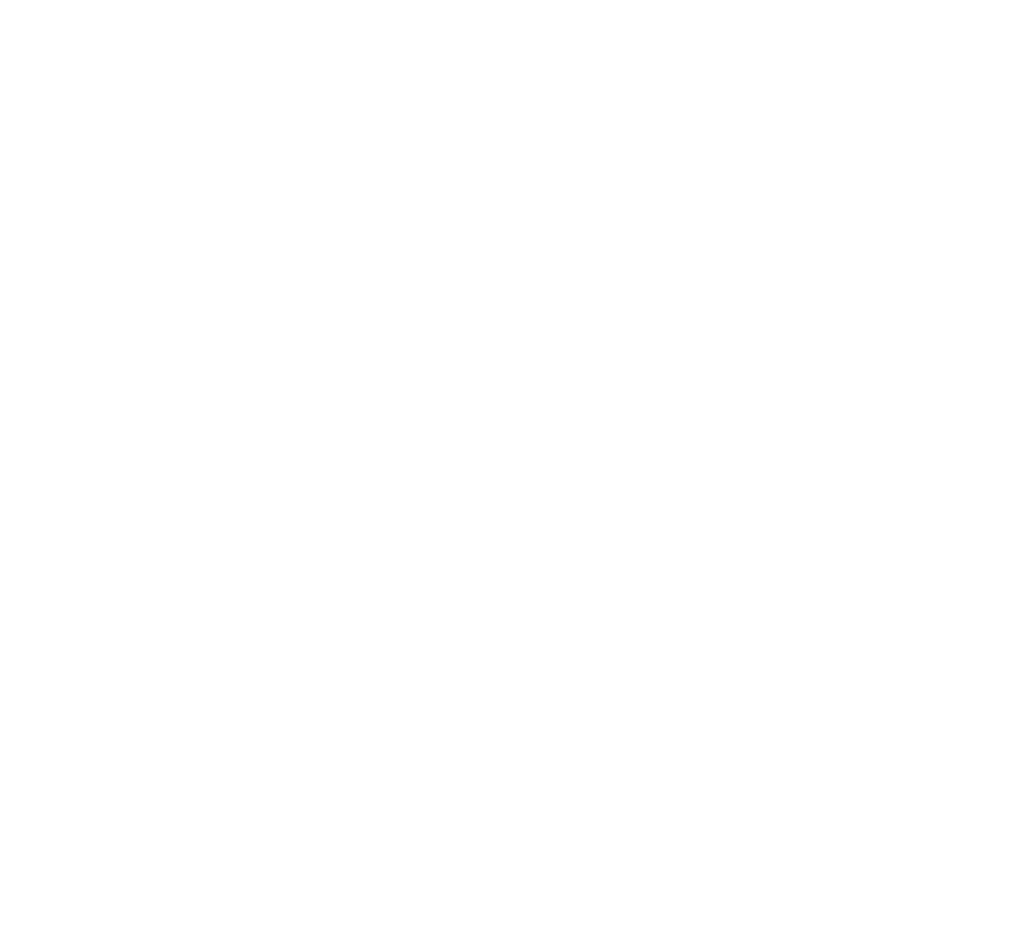
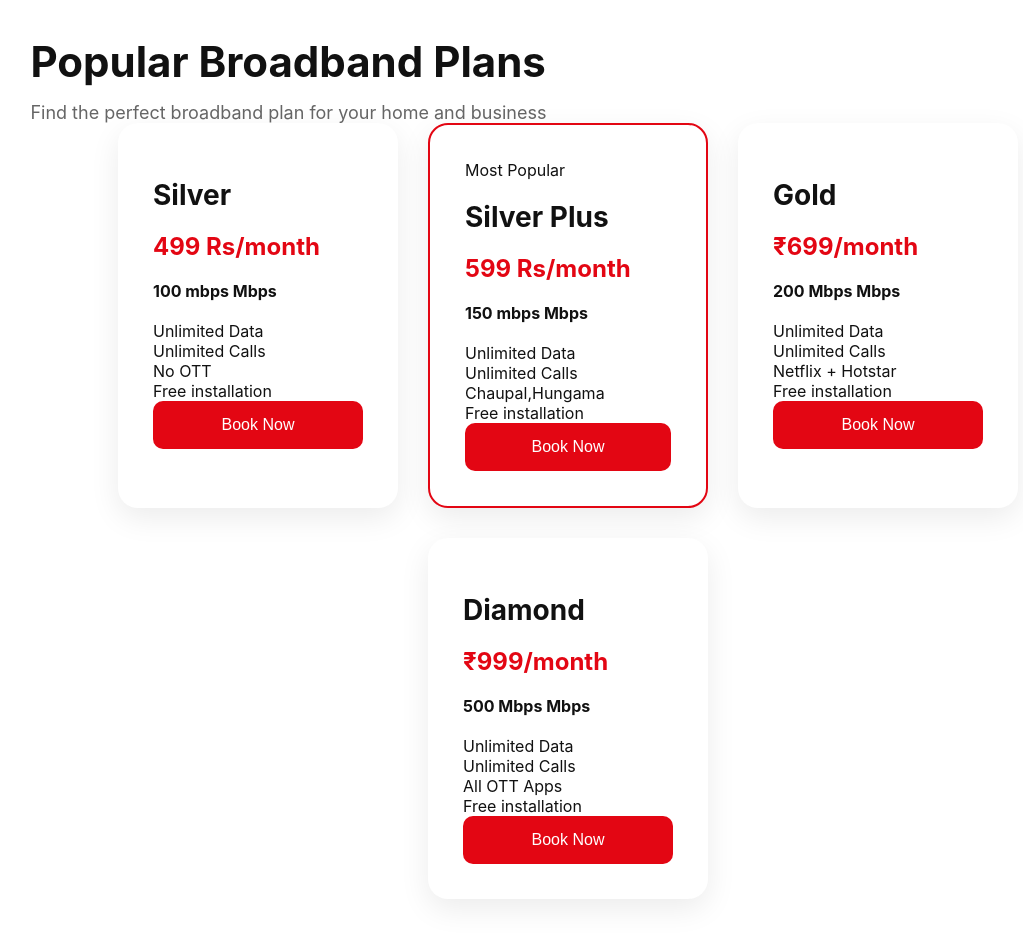
Before and after one commit to damanpreetkaur-coder/netplus-redesign, a React (Vite) app: page / in a window 1280 px wide. Shown: the part 1980-2922 px from the top of the page, without its empty margins (72-1095 px from the left). Before the commit the page ends 1916 px from the top, so only its background shows below. Built offline with nearby package versions, Linux system fonts and the light colour scheme.

Commit message:
Add Popular Plans section using reusable React components

```diff
--- /dev/null
+++ b/src/components/Plans/PlanCard.jsx
@@ -0,0 +1,20 @@
+import "./Plans.css";
+function PlanCard({name, speed, price, ott, popular}){
+return(
+    <div className={`plan-card ${popular ? "popular" : ""}`}>
+        {popular && <div className="badge">Most Popular</div>}
+        <h3>{name}</h3>
+        <h2>{price}<span>/month</span></h2>
+        <p className="speed">{speed} Mbps</p>
+        <ul>
+            <li> Unlimited Data </li>
+            <li> Unlimited Calls</li>
+            <li>{ott}    </li>
+            <li >Free installation</li>
+        </ul>
+        <button >Book Now   </button>
+
+    </div>
+);
+}
+export default PlanCard;
--- /dev/null
+++ b/src/components/Plans/Plans.css
@@ -0,0 +1,94 @@
+
+.plans{
+    padding:100px 8%;
+    background:#ffffff;
+}
+.plans-container{
+    display:flex;
+    justify-content:center;
+    gap:30px;
+    flex-wrap:wrap;
+
+}
+.plan-card{
+
+    width:280px;
+    background:#fff;
+    padding:35px;
+    border-radius:20px;
+    box-shadow:0 10px 30px rgba(0,0,0,.08);
+    position:relative;
+    transition:.3s;
+}
+
+.plan-card:hover{
+
+    transform:translateY(-10px);
+
+}
+
+.popular{
+
+    border:2px solid #E30613;
+
+}
+
+.popular-badge{
+
+    position:absolute;
+    top:-15px;
+    left:50%;
+    transform:translateX(-50%);
+    background:#E30613;
+    color:white;
+    padding:8px 20px;
+    border-radius:30px;
+    font-size:14px;
+
+}
+
+.plan-card h3{
+
+    margin-top:20px;
+    font-size:28px;
+
+}
+
+.plan-card h2{
+
+    color:#E30613;
+    margin:20px 0;
+
+}
+
+.speed{
+
+    font-weight:bold;
+    margin-bottom:20px;
+
+}
+
+.plan-features{
+
+    margin:25px 0;
+
+}
+
+.plan-features p{
+
+    margin:12px 0;
+
+}
+
+.plan-card button{
+
+    width:100%;
+    padding:15px;
+    border:none;
+    border-radius:10px;
+    background:#E30613;
+    color:white;
+    font-size:16px;
+    cursor:pointer;
+
+}
--- /dev/null
+++ b/src/components/Plans/Plans.jsx
@@ -0,0 +1,61 @@
+import "./Plans.css";
+import PlanCard from "./PlanCard";
+function Plans(){
+    const plans=[
+        {
+            id:1,
+            name:"Silver",
+            speed:"100 mbps",
+            price:"499 Rs",
+            ott:"No OTT",
+            popular:false
+        },
+        {
+            id:2,
+            name:"Silver Plus",
+            speed:"150 mbps",
+            price:"599 Rs",
+            ott:" Chaupal,Hungama ",
+            popular:true
+        },
+        {
+            id:3,
+            name:"Gold",
+            speed:"200 Mbps",
+            price:"₹699",
+            ott:"Netflix + Hotstar",
+            popular:false
+        },
+        {
+            id:4,
+            name:"Diamond",
+            speed:"500 Mbps",
+            price:"₹999",
+            ott:"All OTT Apps",
+            popular:false
+        }
+    ];
+    return(
+        <section className="plans">
+            <div className="section-title">
+                <h2> Popular Broadband Plans</h2>
+                <p>
+                    Find the perfect broadband plan for your home and business
+                </p>
+            </div>
+            <div className="plans-container">
+                {plans.map((plan)=>(
+                    <PlanCard
+                     key={plan.id}
+                        name={plan.name}
+                        speed={plan.speed}
+                        price={plan.price}
+                        ott={plan.ott}
+                        popular={plan.popular}
+                        />
+                ))}
+            </div>
+        </section>
+    );
+}
+export default Plans;
--- a/src/components/Services/Services.css
+++ b/src/components/Services/Services.css
@@ -32,8 +32,8 @@
     max-width:300px;
     width:330px;
 }
-.service-card hover{
-    transform:translateY(-10px);
+.service-card:hover{
+    transform:translateY(-20px);
     box-shadow:0 20px 40px rgba(227,6,19,.15);
 
 }
--- a/src/components/Services/Services.jsx
+++ b/src/components/Services/Services.jsx
@@ -7,7 +7,10 @@ function Services(){
         <section className="services">
             <div className="section-title">
                 <h2>Choose What Suits You Best </h2>
-                <p> Pick the services that matches your lifestyle</p>
+                <p> Pick the services that matches your lifestyle
+
+
+                </p>
             </div>
             <div className="services-container">
                 <div className="service-card">
--- a/src/pages/Home.jsx
+++ b/src/pages/Home.jsx
@@ -1,13 +1,14 @@
 import Navbar from "../components/Navbar/Navbar";
 import Hero from "../components/Hero/Hero";
 import Services from "../components/Services/Services";
+import Plans from "../components/Plans/Plans";
 function Home() {
   return (
     <>
       <Navbar />
       <Hero />
       <Services />
-
+      <Plans />
     </>
   );
 }
```
